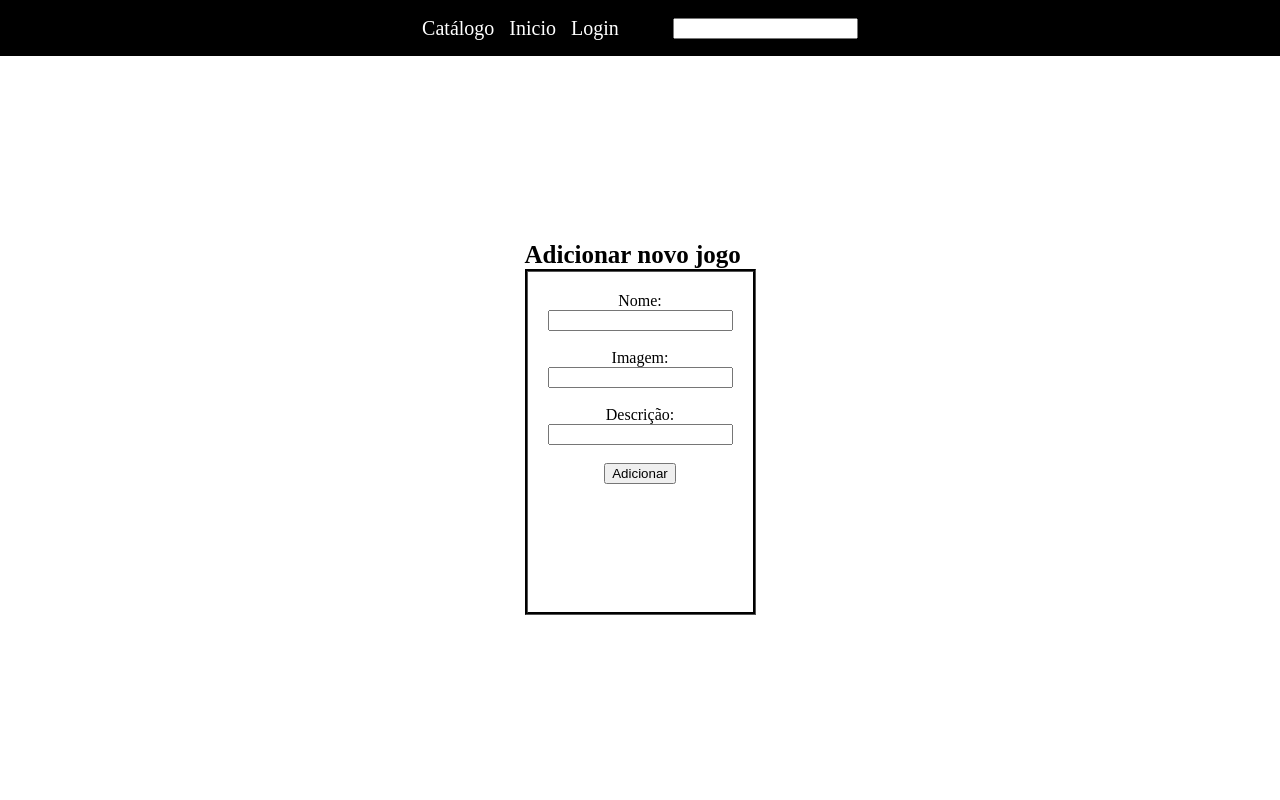
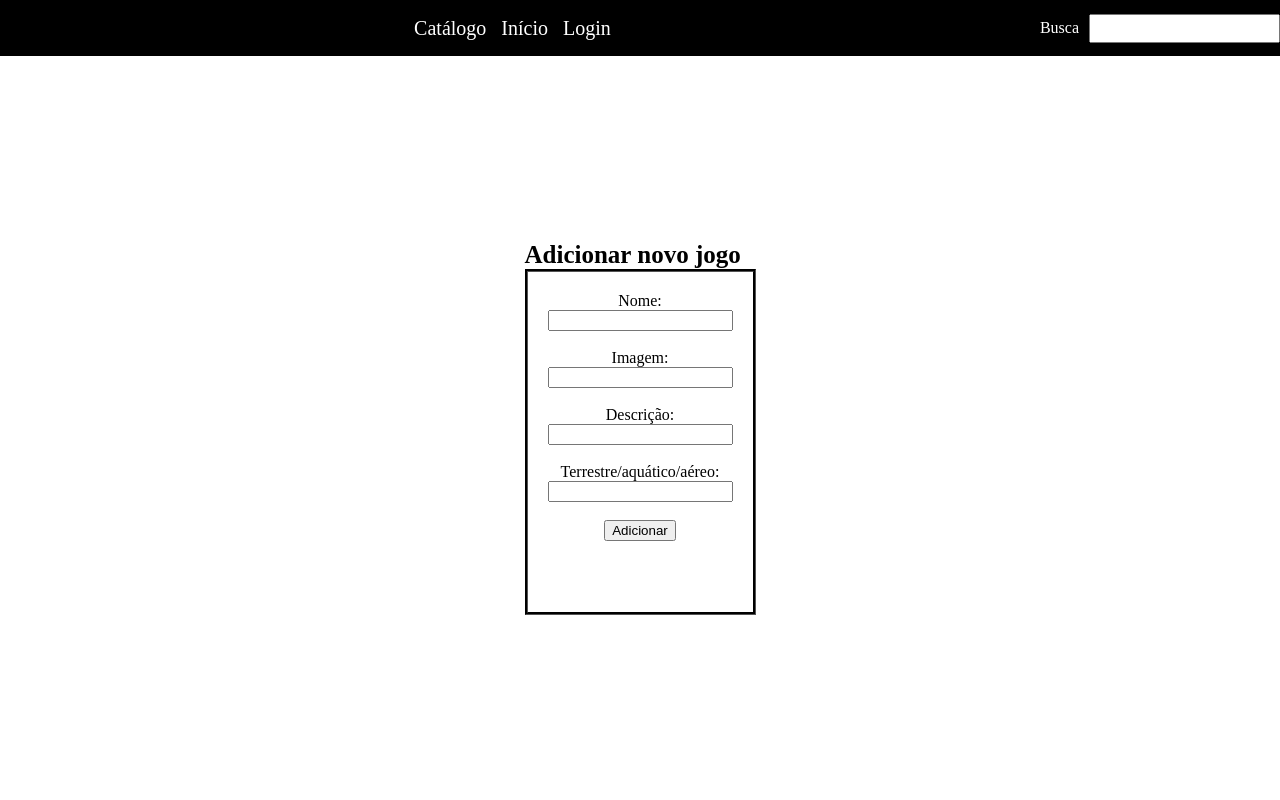
Before and after one commit to PedroWu7/zoologico-terra-selvagem, a PHP site: page /zoologico-terra-selvagem/admin.php in a window 1280 px wide. Run offline with PHP 8.4, Linux system fonts and the light colour scheme; the visitor is signed in with stand-in values (Sample User, id 1).

Commit message:
Adicionado correções

```diff
--- a/admin.php
+++ b/admin.php
@@ -65,6 +65,9 @@ if($_SERVER["REQUEST_METHOD"] == "POST") {
                 <label>Descrição: </label><br>
                 <input type="text" name="descricao" required><br><br>
 
+                <label>Terrestre/aquático/aéreo: </label><br>
+                <input type="text" name="terrestre" required><br><br>
+
                 <button type="submit"> Adicionar </button>
             </form>
         </div>
--- a/cabecalho.html
+++ b/cabecalho.html
@@ -3,7 +3,6 @@
 <head>
     <meta charset="UTF-8">
     <meta name="viewport" content="width=device-width, initial-scale=1.0">
-</head>
     <style>
         header {
             display: flex;
@@ -11,38 +10,48 @@
             height: 7%;
             flex-direction: row;
             background-color: black;
-        justify-content: center;
+            justify-content: space-between; /* Distribui o espaço entre a navegação e a busca */
             align-items: center;
-        text-align: center;
-        position: relative;
+            padding: 0 20px; /* Adiciona um padding para não colar os elementos nas bordas */
         }
-    nav{
+
+        nav {
             display: flex;
-        justify-content: space-evenly;
+            justify-content: center; /* Centraliza os links de navegação */
             flex-direction: row;
+            width: 100%; /* Faz o nav ocupar todo o espaço disponível */
         }
+
         a {
             font-size: 20px;
             color: white;
             padding-right: 15px;
             text-decoration: none;
         }
-    div {
-        justify-content: right;
-        align-items: right;
-        text-align: right;
+
+        #buscador {
+            display: flex;
+            justify-content: flex-end; /* Alinha o buscador à direita */
+            align-items: center;
+            color: white;
+        }
+
+        #buscador input {
+            margin-left: 10px;
+            padding: 5px;
         }
 
     </style>
+</head>
 <body>
     <header>
         <nav>
             <a href="http://localhost/zoologico-terra-selvagem/">Catálogo</a>
-            <a href="http://localhost/zoologico-terra-selvagem/">Inicio</a>
+            <a href="http://localhost/zoologico-terra-selvagem/">Início</a>
             <a href="http://localhost/zoologico-terra-selvagem/login.php">Login</a>
         </nav>
-        <div>
-            Busca<input>
+        <div id="buscador">
+            Busca<input type="text">
         </div>
     </header>
 </body>
--- a/catalogo.json
+++ b/catalogo.json
@@ -6,7 +6,17 @@
     },
     {
         "nome": "vaca",
-        "imagem": "https://th.bing.com/th/id/R.7b7e97f53a043cc70379d009a71c876f?rik=LDeQYVhl9o7N5g&pid=ImgRaw&r=0",
+        "imagem": "https:\/\/th.bing.com\/th\/id\/R.7b7e97f53a043cc70379d009a71c876f?rik=LDeQYVhl9o7N5g&pid=ImgRaw&r=0",
         "descricao": "vaca 1"
+    },
+    {
+        "nome": "Pato",
+        "imagem": "https:\/\/i.pinimg.com\/originals\/87\/bd\/ed\/87bded1ae058122e694c1b09d61f80ab.jpg",
+        "descricao": "Pato Pato Pato"
+    },
+    {
+        "nome": "Pato Rodolfo",
+        "imagem": "https:\/\/i.imgur.com\/YFNJydX.png",
+        "descricao": "Pato 2"
     }
 ]
```
Lines whose indentation alone changed are shown as unchanged.
